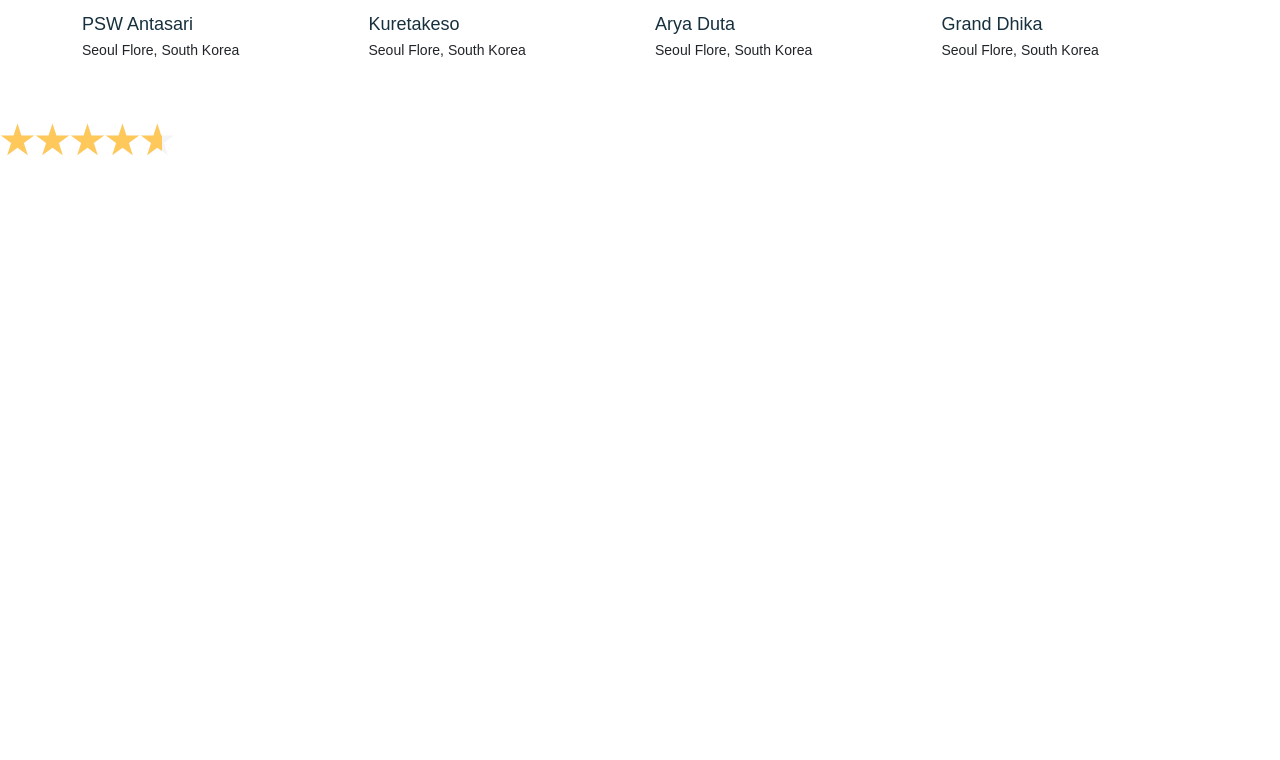
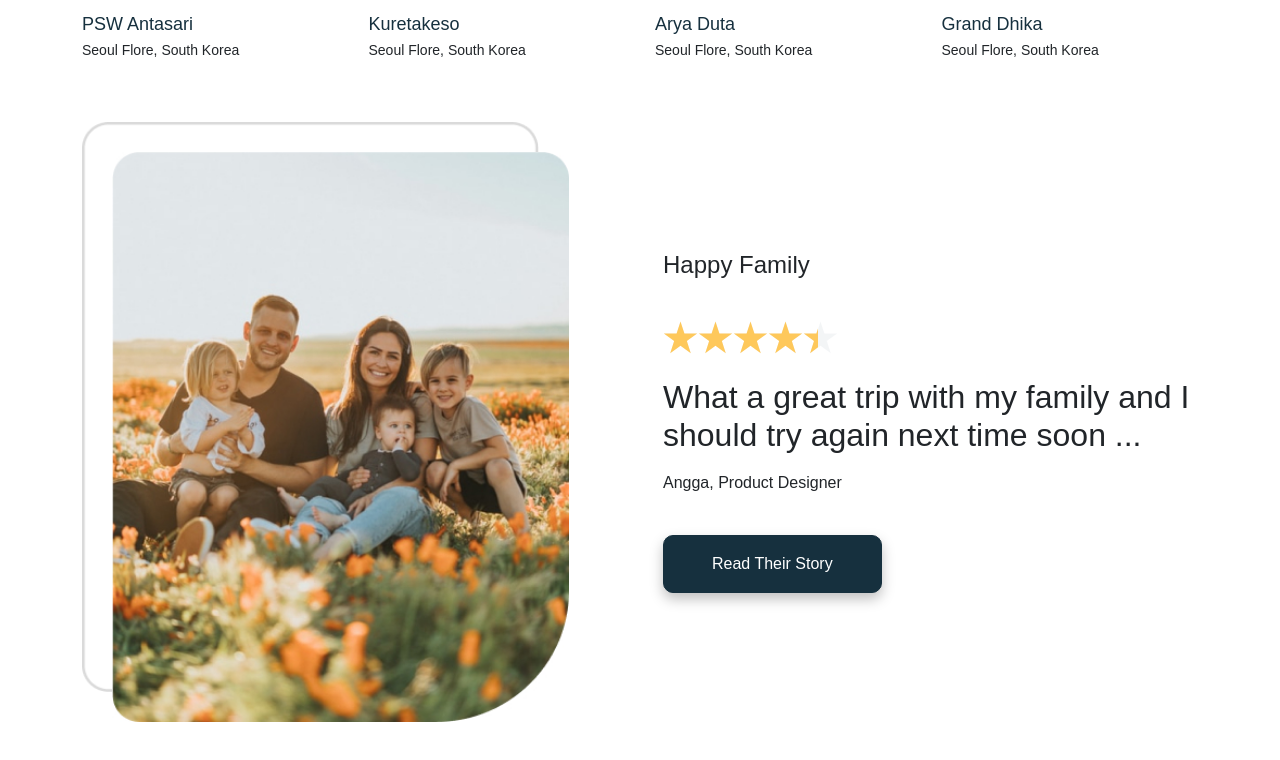
Before and after one commit to dafex301/fullstack-bwa, a React (Create React App) app: page / in a window 1280 px wide. Shown: the part 2553-3313 px from the top of the page. Before the commit the page ends 2717 px from the top, so only its background shows below. Built offline with nearby package versions, Linux system fonts and the light colour scheme.

Commit message:
Making review/testimony section on landingpage

```diff
--- a/src/assets/scss/styles.scss
+++ b/src/assets/scss/styles.scss
@@ -240,3 +240,13 @@ section {
 .prop-name-none {
   text-decoration: none !important;
 }
+
+.testimonial-hero,
+.testimonial-hero img {
+  width: 457px;
+  height: 570px;
+}
+
+.rounded-btn {
+  border-radius: 10px;
+}
--- a/src/components/Review.js
+++ b/src/components/Review.js
@@ -1,10 +1,54 @@
 import React from "react";
 import Star from "elements/Star";
+import TestimonyFrame from "../images/testimony-accent.png";
+import Button from "elements/Button";
 
-export default function Review() {
+export default function Review({ data }) {
   return (
     <div>
-      <Star value={4.75} width={35} height={35} spacing={4}></Star>
+      <section className="container">
+        <div className="row align-items-center">
+          <div className="col-auto" style={{ marginRight: 70 }}>
+            <div
+              className="testimonial-hero"
+              style={{ margin: `30px 0 0 30px` }}
+            >
+              <img
+                src={data.imageUrl}
+                alt="testimony"
+                className="position-absolute"
+                style={{ zIndex: 1 }}
+              />
+              <img
+                src={TestimonyFrame}
+                alt="testimony frame"
+                className="position-absolute"
+                style={{ margin: `-30px 0 0 -30px`, zIndex: 0 }}
+              />
+            </div>
+          </div>
+          <div className="col">
+            <h4 style={{ marginBottom: 40 }}>{data.name}</h4>
+            <Star value={data.rate} width={35} height={35} spacing={4}></Star>
+            <h5 className="h2 fw-light line-height-2 my-3">{data.content}</h5>
+            <span className="text-gray-500">
+              {data.familyName}, {data.familyOccupation}
+            </span>
+            <div>
+              <Button
+                className="btn px-5 py-3 primary-button"
+                style={{ marginTop: 40 }}
+                hasShadow
+                isPrimary
+                type="link"
+                href={`/testimonial/${data._id}`}
+              >
+                Read Their Story
+              </Button>
+            </div>
+          </div>
+        </div>
+      </section>
     </div>
   );
 }
--- a/src/pages/LandingPage.js
+++ b/src/pages/LandingPage.js
@@ -22,7 +22,7 @@ export default class LandingPage extends Component {
           data={landingPage.mostPicked}
         />
         <Categories data={landingPage.categories} />
-        <Review></Review>
+        <Review data={landingPage.testimonial}></Review>
       </>
     );
   }
```
Also changed, not shown: public/images/testimonial-landingpages.jpg (added), src/images/testimony-accent.png (added).
